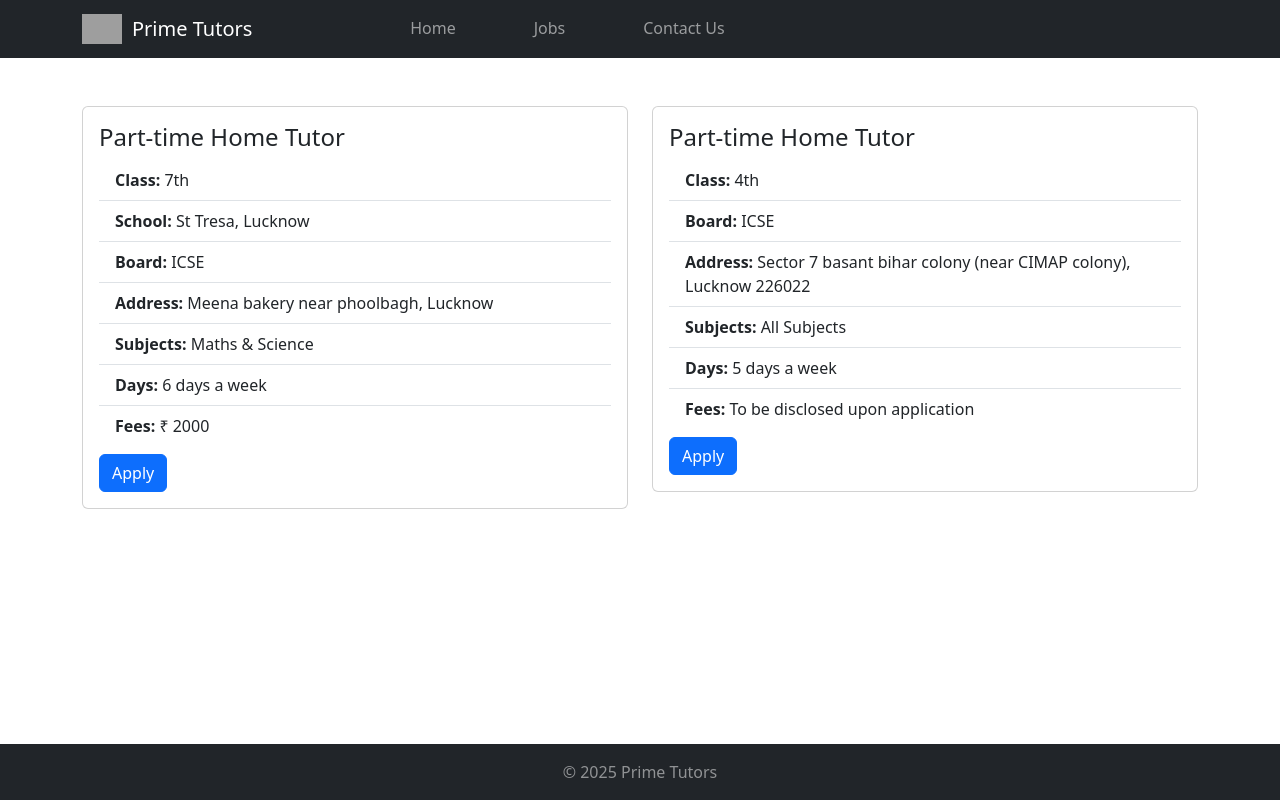
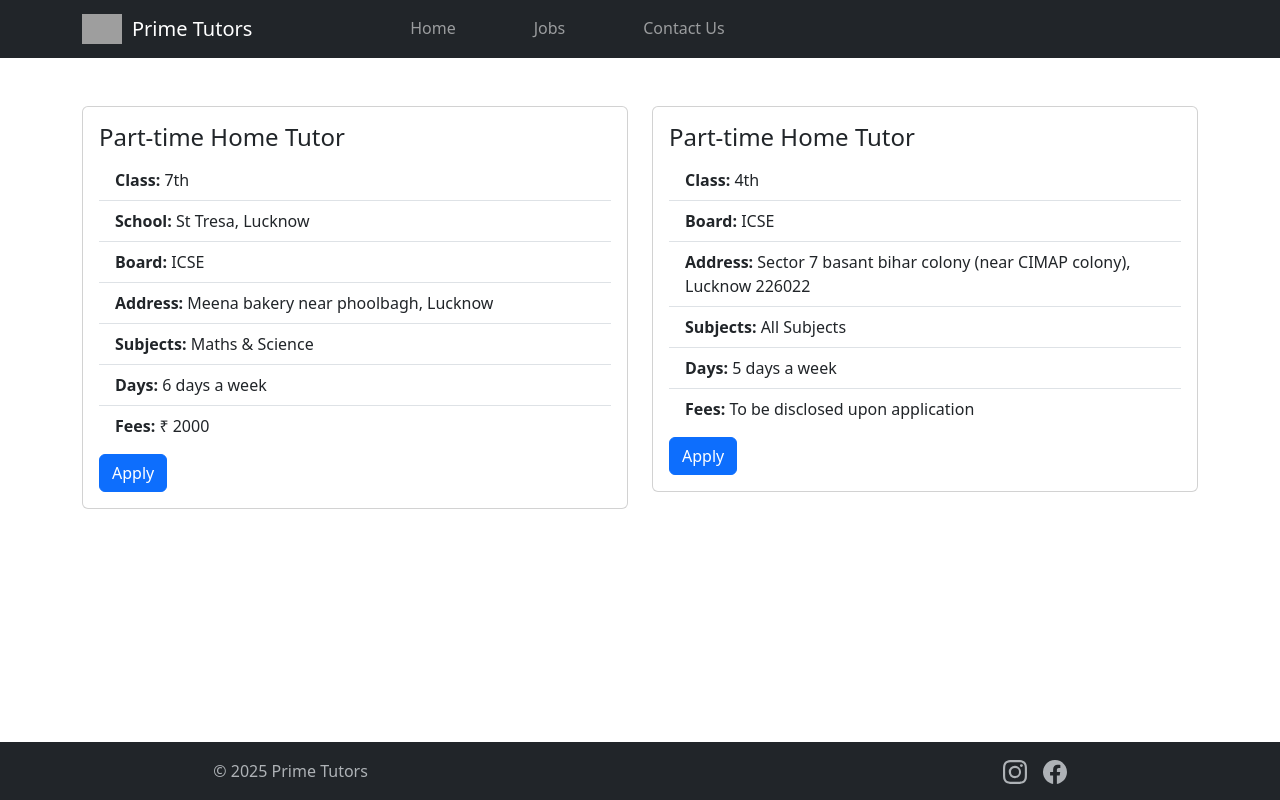
Before and after one commit to alsaim7/ptimetutors, a React (Vite) app: page /jobs in a window 1280 px wide. Built offline with nearby package versions, Linux system fonts and the light colour scheme; grey boxes are pictures that could not be loaded.

Commit message:
footer fix

```diff
--- a/src/watermark.jsx
+++ b/src/watermark.jsx
@@ -1,9 +1,36 @@
 export function Watermark() {
     return (
-        <footer className="footer mt-auto py-3 bg-dark watermarkDiv" data-bs-theme='dark'>
-            <div className="container text-center">
-                <span className="text-white-50">&copy; 2025 Prime Tutors</span>
+        // <footer className="footer mt-auto py-3 bg-dark watermarkDiv" data-bs-theme='dark'>
+        //     <div className="container text-center">
+        //         <span className="text-white-50">&copy; 2025 Prime Tutors</span>
+        //     </div>
+        // </footer>
+        <footer className="d-flex flex-wrap justify-content-md-center justify-content-evenly align-items-center py-3 bg-dark" data-bs-theme='dark'>
+            <div className="col-md-4">
+                {/* <a href="" className="mb-3 me-2 mb-md-0 text-body-secondary text-decoration-none lh-1">
+
+                    </a> */}
+                <span className="mb-3 mb-md-0 text-body-secondary text-white-50">&copy; 2025 Prime Tutors</span>
             </div>
+            <ul className="nav col-md-4 justify-content-end list-unstyled d-flex align-items-center">
+                <li className="ms-3">
+                    <a href="https://instagram.com/primetutors.lko" className="text-body-secondary">
+                        <svg xmlns="http://www.w3.org/2000/svg" width="24" height="24" fill="currentColor" className="bi bi-instagram" viewBox="0 0 16 16">
+                            <path d="M8 0C5.829 0 5.556.01 4.703.048 3.85.088 3.269.222 2.76.42a3.9 3.9 0 0 0-1.417.923A3.9 3.9 0 0 0 .42 2.76C.222 3.268.087 3.85.048 4.7.01 5.555 0 5.827 0 8.001c0 2.172.01 2.444.048 3.297.04.852.174 1.433.372 1.942.205.526.478.972.923 1.417.444.445.89.719 1.416.923.51.198 1.09.333 1.942.372C5.555 15.99 5.827 16 8 16s2.444-.01 3.298-.048c.851-.04 1.434-.174 1.943-.372a3.9 3.9 0 0 0 1.416-.923c.445-.445.718-.891.923-1.417.197-.509.332-1.09.372-1.942C15.99 10.445 16 10.173 16 8s-.01-2.445-.048-3.299c-.04-.851-.175-1.433-.372-1.941a3.9 3.9 0 0 0-.923-1.417A3.9 3.9 0 0 0 13.24.42c-.51-.198-1.092-.333-1.943-.372C10.443.01 10.172 0 7.998 0zm-.717 1.442h.718c2.136 0 2.389.007 3.232.046.78.035 1.204.166 1.486.275.373.145.64.319.92.599s.453.546.598.92c.11.281.24.705.275 1.485.039.843.047 1.096.047 3.231s-.008 2.389-.047 3.232c-.035.78-.166 1.203-.275 1.485a2.5 2.5 0 0 1-.599.919c-.28.28-.546.453-.92.598-.28.11-.704.24-1.485.276-.843.038-1.096.047-3.232.047s-2.39-.009-3.233-.047c-.78-.036-1.203-.166-1.485-.276a2.5 2.5 0 0 1-.92-.598 2.5 2.5 0 0 1-.6-.92c-.109-.281-.24-.705-.275-1.485-.038-.843-.046-1.096-.046-3.233s.008-2.388.046-3.231c.036-.78.166-1.204.276-1.486.145-.373.319-.64.599-.92s.546-.453.92-.598c.282-.11.705-.24 1.485-.276.738-.034 1.024-.044 2.515-.045zm4.988 1.328a.96.96 0 1 0 0 1.92.96.96 0 0 0 0-1.92m-4.27 1.122a4.109 4.109 0 1 0 0 8.217 4.109 4.109 0 0 0 0-8.217m0 1.441a2.667 2.667 0 1 1 0 5.334 2.667 2.667 0 0 1 0-5.334" />
+                        </svg>
+                    </a>
+                </li>
+                <li className="ms-3">
+                    <a href="https://facebook.com/primetutors.lko" className="text-body-secondary">
+                        <svg xmlns="http://www.w3.org/2000/svg" width="24" height="24" fill="currentColor" className="bi bi-facebook" viewBox="0 0 16 16">
+                            <path d="M16 8.049c0-4.446-3.582-8.05-8-8.05C3.58 0-.002 3.603-.002 8.05c0 4.017 2.926 7.347 6.75 7.951v-5.625h-2.03V8.05H6.75V6.275c0-2.017 1.195-3.131 3.022-3.131.876 0 1.791.157 1.791.157v1.98h-1.009c-.993 0-1.303.621-1.303 1.258v1.51h2.218l-.354 2.326H9.25V16c3.824-.604 6.75-3.934 6.75-7.951" />
+                        </svg>
+                    </a>
+                </li>
+                {/* <li className="ms-3">
+                    <a href="" className="text-body-secondary"></a>
+                </li> */}
+            </ul>
         </footer>
     )
 }
```
